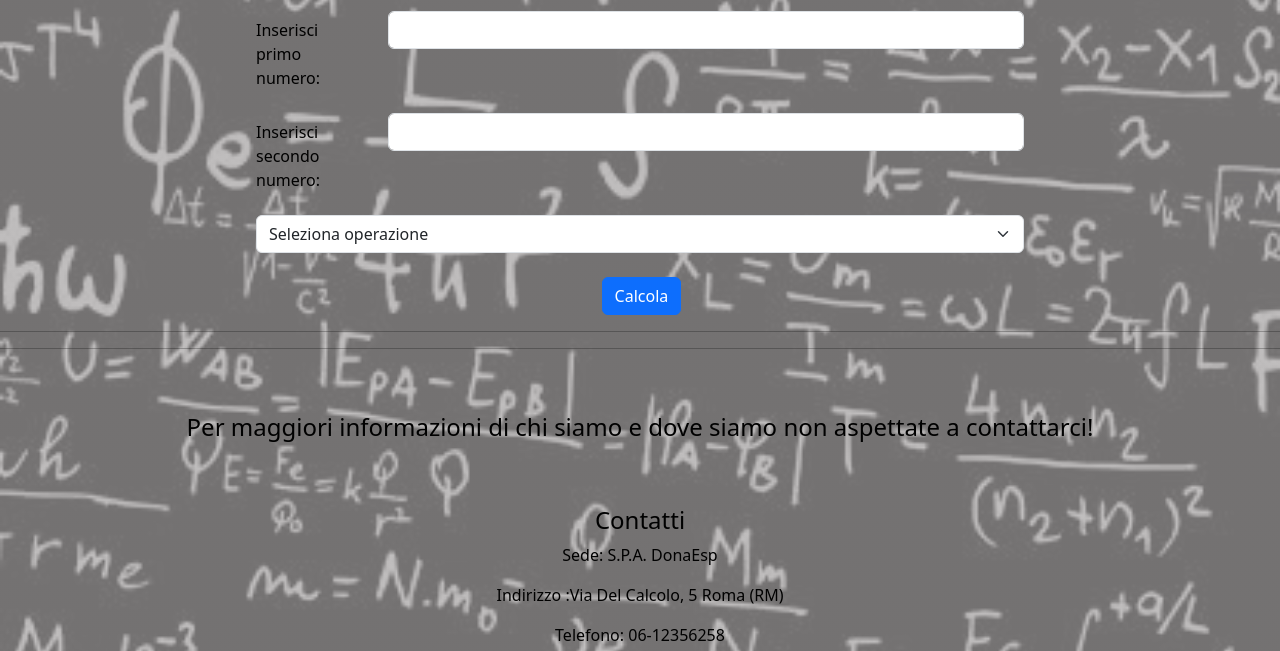
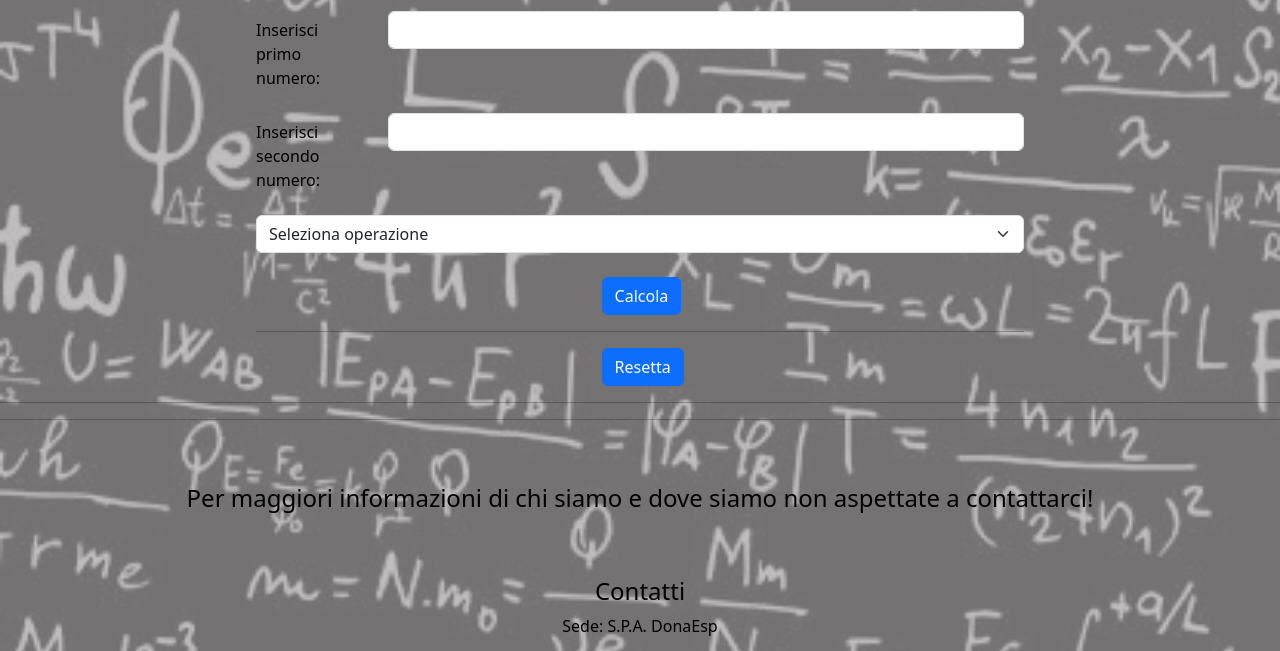
Before and after one commit to FrancescooEspositoo/calcolatrice, a plain HTML site: page index.html in a window 1280 px wide. Shown: the part 131-782 px from the top of the page. Drawn offline with nearby package versions, Linux system fonts and the light colour scheme.

Commit message:
Add files via upload

```diff
--- a/index.html
+++ b/index.html
@@ -66,7 +66,7 @@
     <div class= "container-fluid mb-3 mt-3">
         <h1>Calcolatrice</h1>
     </div>
-    <form>
+    <form id="form">
         <div class="row mb-3">
             <label for="numero1" class="col-sm-2 col-form-label">Inserisci primo numero:</label>
             <div class="col-sm-10">
@@ -80,14 +80,19 @@
             </div>
         </div>
         <select class="form-select" id="operazione" aria-label="Default select example">
-            <option selected>Seleziona operazione</option>
+            <option selected id="basic">Seleziona operazione</option>
             <option value="addizione">Addizione</option>
             <option value="sottrazione">Sottrazione</option>
             <option value="moltiplicazione">Moltiplicazione</option>
             <option value="divisione">Divisione</option>
         </select>
         <br />
-        <button type="button" class="btn btn-primary" onclick="calcolatrice()">Calcola</button>
+        <div id="bottoni">
+            <button type="button" class="btn btn-primary" onclick="calcolatrice()">Calcola</button>
+            <hr />
+            <button type="button" class="btn btn-primary" onclick="resetta()">Resetta</button>
+        </div>
+
     </form>
 
     <hr />
@@ -135,6 +140,10 @@
                 }
             }
         }
+
+        function resetta() {
+            document.getElementById("form").reset();
+        }
     </script>
 
     <hr />
```
